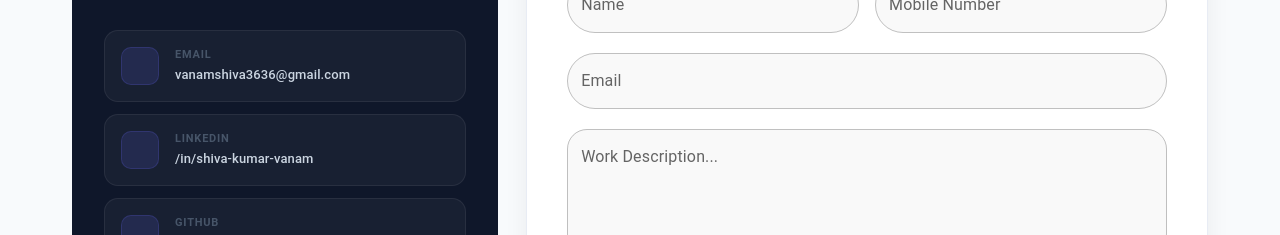
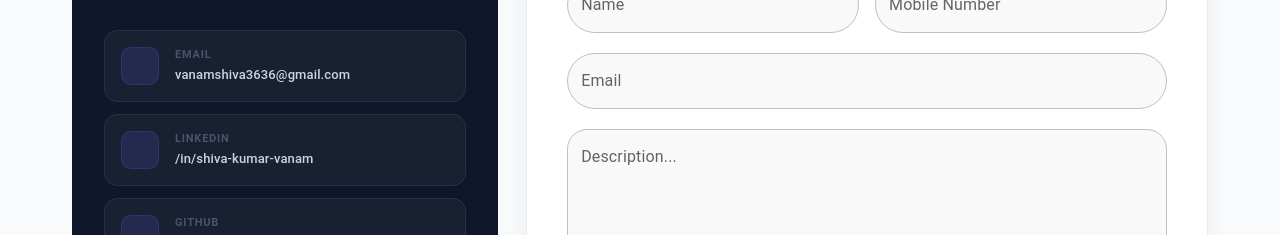
Before and after one commit to vanamshiva/shivakumar-vanam, a React (Vite) app: page / in a window 1280 px wide. Shown: the part 5370-5605 px from the top of the page. Built offline with nearby package versions, Linux system fonts and the light colour scheme; some icons are missing.

Commit message:
Description

```diff
--- a/src/components/ui/ContactCard.jsx
+++ b/src/components/ui/ContactCard.jsx
@@ -201,7 +201,7 @@ const ContactCard = () => {
         />
         <CustomTextField
           name="message"
-          label="Work Description..."
+          label="Description..."
           value={form.message}
           onChange={handleChange}
           multiline
```
